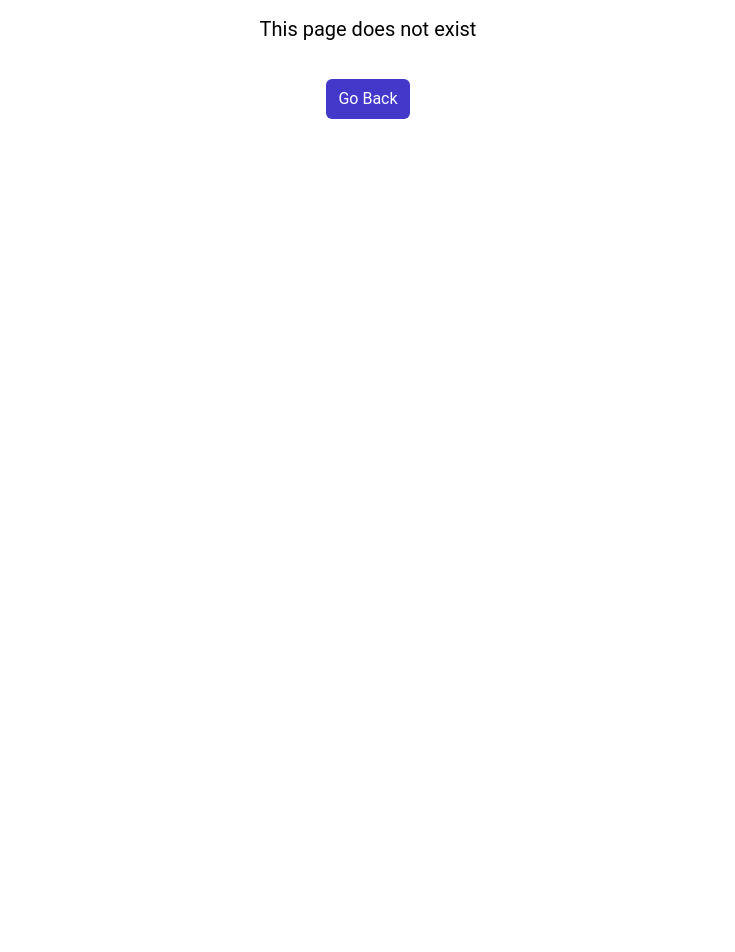
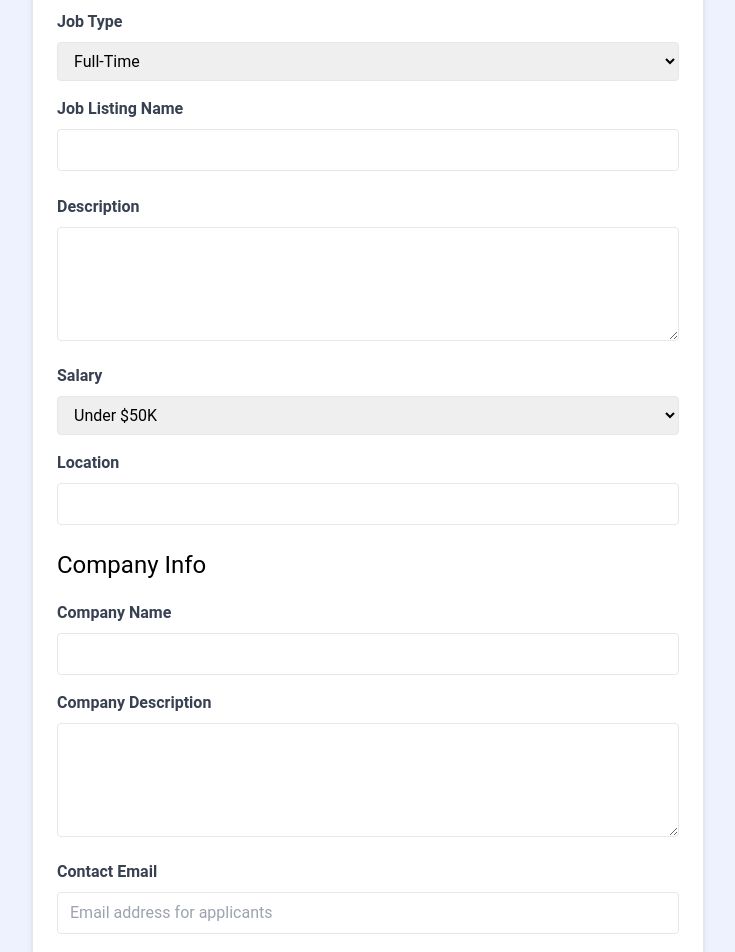
Before and after one commit to Munyiwamwangi/React-jobs, a React (Vite) app: page /add-job in a window 1280 px wide. Before the commit this address had no page. Shown: the part 260-1212 px from the top of the page, without its empty margins (272-1007 px from the left). Before the commit the page ends 800 px from the top, so only its background shows below. Built offline with nearby package versions, Linux system fonts and the light colour scheme.

Commit message:
add job and delete job button setup

```diff
--- a/src/App.jsx
+++ b/src/App.jsx
@@ -9,20 +9,41 @@
 import JobsPage from "./pages/JobsPage";
 import NotFoundPage from "./pages/NotFoundPage";
 import JobPage, { jobLoader } from "./pages/JobPage";
+import AddJobPage from "./pages/AddJobPage";
+
+const App = () => {
+  //  Add new job
+  const addJob = async (newJob) => {
+    const res = await fetch("/api/jobs", {
+      method: "POST",
+      headers: {
+        "Content-Type": "application/json",
+      },
+      body: JSON.stringify(newJob),
+    });
+    return;
+  };
+
+  // Delete job
+  const deleteJob = async (id) => {
+    console.log("deleteJob", id);
+  };
 
   const router = createBrowserRouter(
     createRoutesFromElements(
       <Route path="/" element={<MainLayout />}>
         <Route index element={<HomePage />} />
         <Route path="/jobs" element={<JobsPage />} />
-      <Route path="/jobs/:id" element={<JobPage />} loader={jobLoader} />
-
+        <Route path="/add-job" element={<AddJobPage addJobSubmit={addJob} />} />
+        <Route
+          path="/jobs/:id"
+          element={<JobPage deleteJob={deleteJob} />}
+          loader={jobLoader}
+        />
         <Route path="*" element={<NotFoundPage />} />
       </Route>
     )
   );
-
-const App = () => {
   return <RouterProvider router={router} />;
   // <>
   // <NavBar/>
--- a/src/jobs.json
+++ b/src/jobs.json
@@ -83,6 +83,20 @@
         "contactEmail": "contact@ipsumlorem.com",
         "contactPhone": "555-555-5555"
       }
+    },
+    {
+      "id": "9e12",
+      "title": " Job Test",
+      "type": "Part-Time",
+      "location": "Kenya ",
+      "description": " testing post",
+      "salary": "Under $50K",
+      "company": {
+        "name": " MM Media",
+        "description": " Awesome company",
+        "contactEmail": "joe@gmail.com",
+        "contactPhone": " 444-4444-44444"
+      }
     }
   ]
 }
--- /dev/null
+++ b/src/pages/AddJobPage.jsx
@@ -0,0 +1,231 @@
+import { useState } from "react";
+import { useNavigate } from "react-router-dom";
+
+const AddJobPage = ({ addJobSubmit }) => {
+  const [title, setTitle] = useState(" ");
+  const [type, setType] = useState("Full-Time");
+  const [location, setLocation] = useState(" ");
+  const [description, setDescription] = useState(" ");
+  const [salary, setSalary] = useState("Under $50K");
+  const [companyName, setCompanyName] = useState(" ");
+  const [companyDescription, setCompanyDescription] = useState(" ");
+  const [contactEmail, setContactEmail] = useState(" ");
+  const [contactPhone, setContactPhone] = useState(" ");
+  const navigate = useNavigate();
+
+  const subMitForm = (e) => {
+    e.preventDefault();
+    const newJob = {
+      title,
+      type,
+      location,
+      description,
+      salary,
+      company: {
+        name: companyName,
+        description: companyDescription,
+        contactEmail: contactEmail,
+        contactPhone: contactPhone,
+      },
+    };
+    addJobSubmit(newJob);
+    return navigate("/jobs");
+  };
+
+  return (
+    <section className="bg-indigo-50">
+      <div className="container m-auto max-w-2xl py-24">
+        <div className="bg-white px-6 py-8 mb-4 shadow-md rounded-md border m-4 md:m-0">
+          <form onSubmit={subMitForm}>
+            <h2 className="text-3xl text-center font-semibold mb-6">Add Job</h2>
+
+            <div className="mb-4">
+              <label
+                htmlFor="type"
+                className="block text-gray-700 font-bold mb-2"
+              >
+                Job Type
+              </label>
+              <select
+                id="type"
+                name="type"
+                className="border rounded w-full py-2 px-3"
+                required
+                value={type}
+                onChange={(e) => setType(e.target.value)}
+              >
+                <option value="Full-Time">Full-Time</option>
+                <option value="Part-Time">Part-Time</option>
+                <option value="Remote">Remote</option>
+                <option value="Internship">Internship</option>
+              </select>
+            </div>
+
+            <div className="mb-4">
+              <label className="block text-gray-700 font-bold mb-2">
+                Job Listing Name
+              </label>
+              <input
+                type="text"
+                id="title"
+                name="title"
+                className="border rounded w-full py-2 px-3 mb-2"
+                placeholder="eg. Beautiful Apartment In Miami"
+                required
+                value={title}
+                onChange={(e) => setTitle(e.target.value)}
+              />
+            </div>
+            <div className="mb-4">
+              <label
+                htmlFor="description"
+                className="block text-gray-700 font-bold mb-2"
+              >
+                Description
+              </label>
+              <textarea
+                id="description"
+                name="description"
+                className="border rounded w-full py-2 px-3"
+                rows="4"
+                placeholder="Add any job duties, expectations, requirements, etc"
+                value={description}
+                onChange={(e) => setDescription(e.target.value)}
+              ></textarea>
+            </div>
+
+            <div className="mb-4">
+              <label
+                htmlFor="type"
+                className="block text-gray-700 font-bold mb-2"
+              >
+                Salary
+              </label>
+              <select
+                id="salary"
+                name="salary"
+                className="border rounded w-full py-2 px-3"
+                required
+                value={salary}
+                onChange={(e) => setSalary(e.target.value)}
+              >
+                <option value="Under $50K">Under $50K</option>
+                <option value="$50K - 60K">$50K - $60K</option>
+                <option value="$60K - 70K">$60K - $70K</option>
+                <option value="$70K - 80K">$70K - $80K</option>
+                <option value="$80K - 90K">$80K - $90K</option>
+                <option value="$90K - 100K">$90K - $100K</option>
+                <option value="$100K - 125K">$100K - $125K</option>
+                <option value="$125K - 150K">$125K - $150K</option>
+                <option value="$150K - 175K">$150K - $175K</option>
+                <option value="$175K - 200K">$175K - $200K</option>
+                <option value="Over $200K">Over $200K</option>
+              </select>
+            </div>
+
+            <div className="mb-4">
+              <label className="block text-gray-700 font-bold mb-2">
+                Location
+              </label>
+              <input
+                type="text"
+                id="location"
+                name="location"
+                className="border rounded w-full py-2 px-3 mb-2"
+                placeholder="Company Location"
+                required
+                value={location}
+                onChange={(e) => setLocation(e.target.value)}
+              />
+            </div>
+
+            <h3 className="text-2xl mb-5">Company Info</h3>
+
+            <div className="mb-4">
+              <label
+                htmlFor="company"
+                className="block text-gray-700 font-bold mb-2"
+              >
+                Company Name
+              </label>
+              <input
+                type="text"
+                id="company"
+                name="company"
+                className="border rounded w-full py-2 px-3"
+                placeholder="Company Name"
+                value={companyName}
+                onChange={(e) => setCompanyName(e.target.value)}
+              />
+            </div>
+
+            <div className="mb-4">
+              <label
+                htmlFor="company_description"
+                className="block text-gray-700 font-bold mb-2"
+              >
+                Company Description
+              </label>
+              <textarea
+                id="company_description"
+                name="company_description"
+                className="border rounded w-full py-2 px-3"
+                rows="4"
+                placeholder="What does your company do?"
+                value={companyDescription}
+                onChange={(e) => setCompanyDescription(e.target.value)}
+              ></textarea>
+            </div>
+
+            <div className="mb-4">
+              <label
+                htmlFor="contact_email"
+                className="block text-gray-700 font-bold mb-2"
+              >
+                Contact Email
+              </label>
+              <input
+                type="email"
+                id="contact_email"
+                name="contact_email"
+                className="border rounded w-full py-2 px-3"
+                placeholder="Email address for applicants"
+                required
+                value={contactEmail}
+                onChange={(e) => setContactEmail(e.target.value)}
+              />
+            </div>
+            <div className="mb-4">
+              <label
+                htmlFor="contact_phone"
+                className="block text-gray-700 font-bold mb-2"
+              >
+                Contact Phone
+              </label>
+              <input
+                type="tel"
+                id="contact_phone"
+                name="contact_phone"
+                className="border rounded w-full py-2 px-3"
+                placeholder="Optional phone for applicants"
+                value={contactPhone}
+                onChange={(e) => setContactPhone(e.target.value)}
+              />
+            </div>
+
+            <div>
+              <button
+                className="bg-indigo-500 hover:bg-indigo-600 text-white font-bold py-2 px-4 rounded-full w-full focus:outline-none focus:shadow-outline"
+                type="submit"
+              >
+                Add Job
+              </button>
+            </div>
+          </form>
+        </div>
+      </div>
+    </section>
+  );
+};
+
+export default AddJobPage;
--- a/src/pages/JobPage.jsx
+++ b/src/pages/JobPage.jsx
@@ -1,9 +1,19 @@
-import { useParams, useLoaderData } from "react-router-dom";
+import { useParams, useLoaderData, useNavigate } from "react-router-dom";
 import { Link } from "react-router-dom";
 import { FaArrowLeft, FaMapMarker } from "react-icons/fa";
-const JobPage = () => {
+const JobPage = ({ deleteJob }) => {
   const { id } = useParams();
   const job = useLoaderData();
+  const navigate = useNavigate();
+  const onDeleteClick = (jobId) => {
+    const confirm = window.confirm("Are you sure you want to delete");
+
+    if (!confirm) return;
+
+    deleteJob(jobId);
+
+    navigate("/jobs");
+  };
   // const [job, setJob] = useState(null);
   // const [loading, setLoading] = useState(true);
 
@@ -97,12 +107,15 @@
               <div className="bg-white p-6 rounded-lg shadow-md mt-6">
                 <h3 className="text-xl font-bold mb-6">Manage Job</h3>
                 <Link
-                  to={`/jobs/edit/${id}`}
+                  to={`/jobs/edit/${job.id}`}
                   className="bg-indigo-500 hover:bg-indigo-600 text-white text-center font-bold py-2 px-4 rounded-full w-full focus:outline-none focus:shadow-outline mt-4 block"
                 >
                   Edit Job
                 </Link>
-                <button className="bg-red-500 hover:bg-red-600 text-white font-bold py-2 px-4 rounded-full w-full focus:outline-none focus:shadow-outline mt-4 block">
+                <button
+                  onClick={() => onDeleteClick(job.id)}
+                  className="bg-red-500 hover:bg-red-600 text-white font-bold py-2 px-4 rounded-full w-full focus:outline-none focus:shadow-outline mt-4 block"
+                >
                   Delete Job
                 </button>
               </div>
```
Lines whose indentation alone changed are shown as unchanged.
